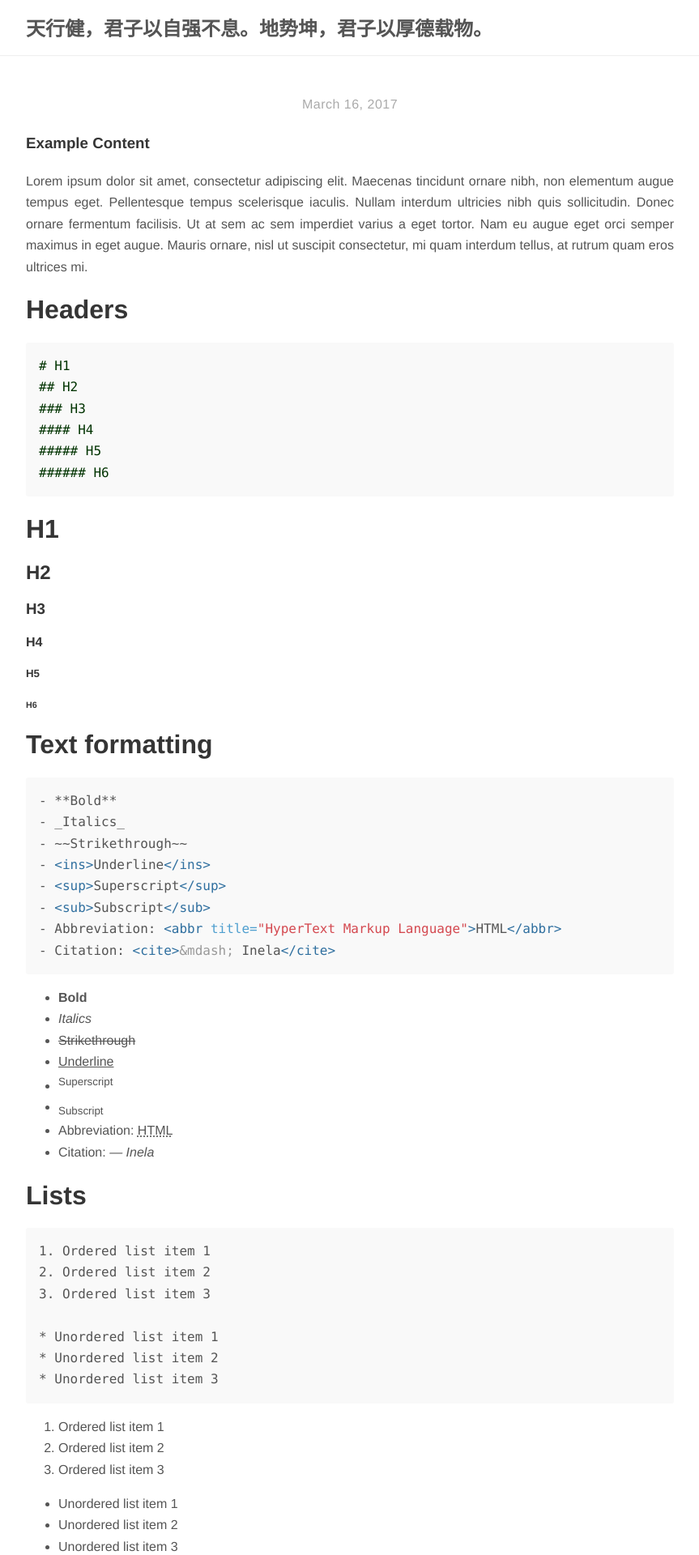
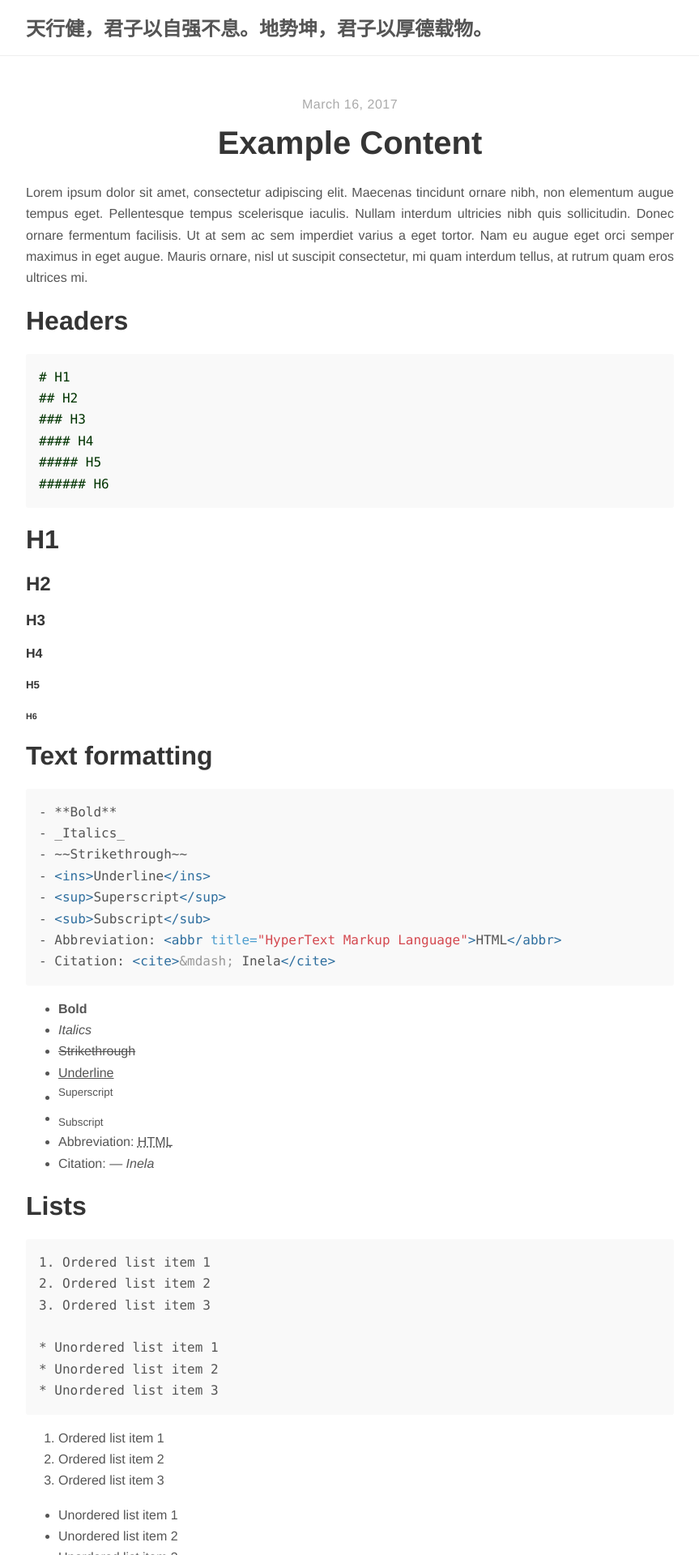
Before and after one commit to shulthz/shulthz.github.io, a Jekyll site: the page built from _posts/2017-03-16-example-content.md, in a window 1280 px wide. Shown: the top 1920 px of the page at 81% size, without its empty margins (208-1071 px from the left). Built offline with Jekyll 4.4.1, drawn with Linux system fonts in a browser that asks for light colours; nearby versions of some CDN libraries.

Commit message:
Update post.html

```diff
--- a/_layouts/post.html
+++ b/_layouts/post.html
@@ -9,7 +9,7 @@ layout: default
       <time datetime="{{ page.date }}">{{ page.date | date: "%B %d, %Y" }}</time>
     {% endif %}
   </div>
-  <h3><class="post-title">
+  <h3 class="post-title">
     <div>{{ page.title }}</div>
   </h3>
 
```
